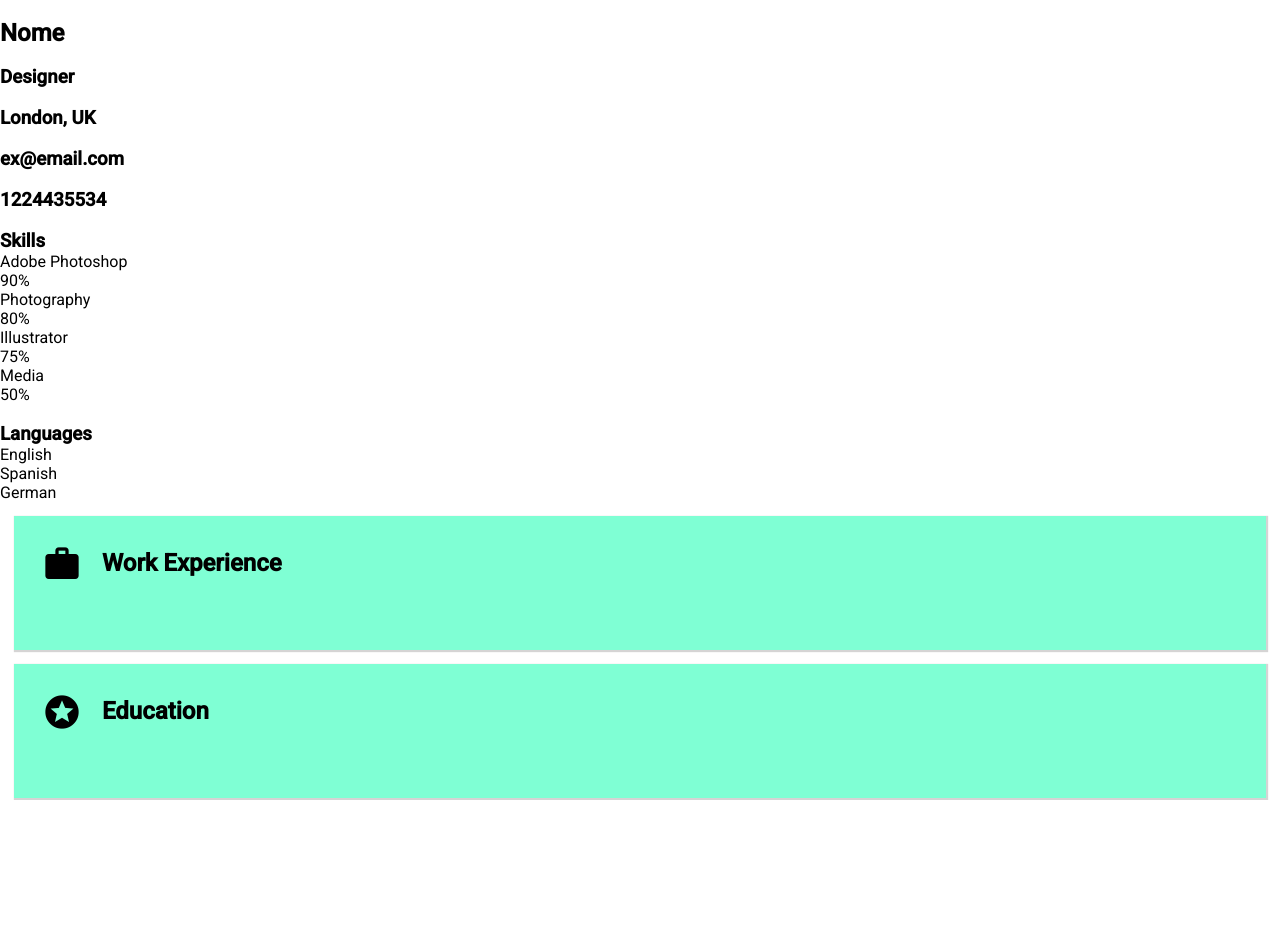
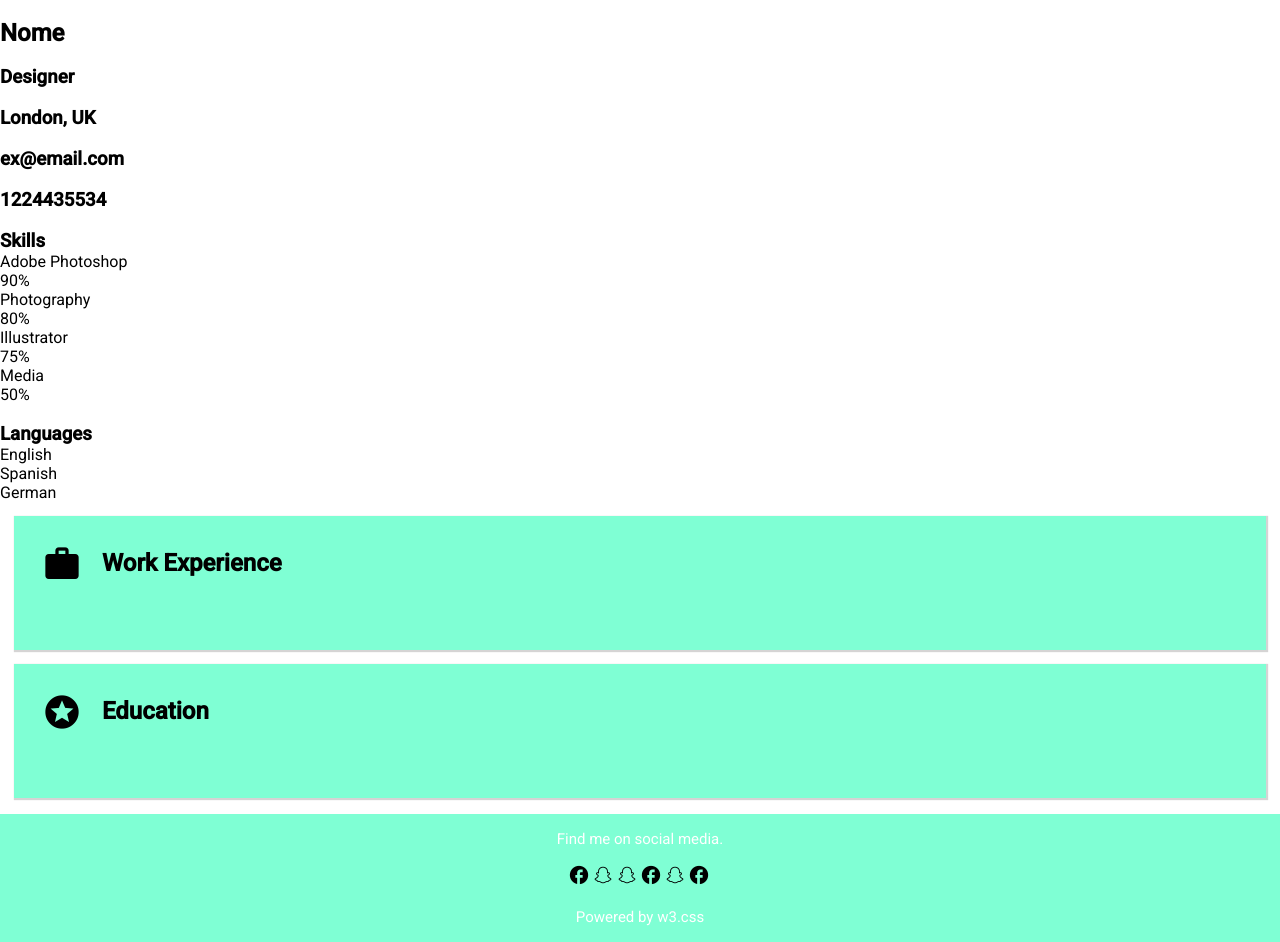
Before and after one commit to thayssa-souza/Project_Curriculum-vitae, an Angular app in the folder Curriculo/: page / in a window 1280 px wide. Before the commit the page ends 800 px from the top, so only its background shows below. Built offline with nearby package versions, Linux system fonts and the light colour scheme.

Commit message:
update footer

```diff
--- a/Curriculo/src/app/app.component.html
+++ b/Curriculo/src/app/app.component.html
@@ -5,4 +5,5 @@
   </section>
 </main>
 <footer>
+  <app-footer [dataFooter]="data.footer"></app-footer>
 </footer>
--- a/Curriculo/src/app/app.component.ts
+++ b/Curriculo/src/app/app.component.ts
@@ -4,49 +4,50 @@ import { DataApp } from 'src/models/data-app.models';
 @Component({
   selector: 'app-root',
   templateUrl: './app.component.html',
-  styleUrls: ['./app.component.css']
+  styleUrls: ['./app.component.css'],
 })
 export class AppComponent {
   title = 'Curriculo';
 
   public data: DataApp = {
-    basicInfo : {
-      name: "Jane Doe",
-      profileImg: "endereco aqui",
-      office: "Designer",
-      city: "London, UK",
-      email: "ex@mail.com",
-      phoneNumber: "12244355534",
+    basicInfo: {
+      name: 'Jane Doe',
+      profileImg: 'endereco aqui',
+      office: 'Designer',
+      city: 'London, UK',
+      email: 'ex@mail.com',
+      phoneNumber: '12244355534',
     },
-    skilss: [{
+    skilss: [
+      {
         name: 'Adobe Photoshop',
-      level: '90%'
+        level: '90%',
       },
       {
         name: 'Photography',
-        level: '80%'
+        level: '80%',
       },
       {
         name: 'Illustrator',
-        level: '75%'
+        level: '75%',
       },
       {
         name: 'Media',
-        level: '50%'
-      }
+        level: '50%',
+      },
     ],
     languages: [
       {
         name: 'English',
-      level: '100%'
+        level: '100%',
       },
       {
         name: 'Spanish',
-        level: '75%'
+        level: '75%',
       },
       {
         name: 'German',
-        level: '20%'
+        level: '20%',
       },
     ],
     experience: [
@@ -55,81 +56,91 @@ export class AppComponent {
           name: 'Work Experience',
           icon: 'work',
         },
-        experiences : [{
+        experiences: [
+          {
             title: 'Front End Developer / w3schools.com',
             timeStart: 'Jan 2015',
             timeEnd: 'Current',
-          description: 'Lorem ipsum dolor sit amet. Praesentium magnam consectetur vel in deserunt aspernatur est reprehenderit sunt hic. Nulla tempora soluta ea et odio, unde doloremque repellendus iure, iste.'
+            description:
+              'Lorem ipsum dolor sit amet. Praesentium magnam consectetur vel in deserunt aspernatur est reprehenderit sunt hic. Nulla tempora soluta ea et odio, unde doloremque repellendus iure, iste.',
           },
           {
             title: 'Web Developer / something.com',
             timeStart: 'Mar 2012',
             timeEnd: 'Dec 2014',
-          description: 'Consectetur adipisicing elit. Praesentium magnam consectetur vel in deserunt aspernatur est reprehenderit sunt hic. Nulla tempora soluta ea et odio, unde doloremque repellendus iure, iste.'
+            description:
+              'Consectetur adipisicing elit. Praesentium magnam consectetur vel in deserunt aspernatur est reprehenderit sunt hic. Nulla tempora soluta ea et odio, unde doloremque repellendus iure, iste.',
           },
           {
             title: 'Graphic Designer / designsomething.com',
             timeStart: 'Jun 2010',
             timeEnd: 'Mar 2012',
-          description: 'Lorem ipsum dolor sit amet, consectetur adipisicing elit.'
-          }]
+            description:
+              'Lorem ipsum dolor sit amet, consectetur adipisicing elit.',
+          },
+        ],
       },
       {
         titleSection: {
           name: 'Education',
           icon: 'stars',
         },
-        experiences : [{
+        experiences: [
+          {
             title: 'W3Schools.com',
             timeStart: 'Forever',
             timeEnd: 'Forever',
-          description: 'Web Development! All I need to know in one place'
+            description: 'Web Development! All I need to know in one place',
           },
           {
             title: 'London Business School',
             timeStart: '2013',
             timeEnd: '2015',
-          description: 'Master Degree'
+            description: 'Master Degree',
           },
           {
             title: 'School of Coding',
             timeStart: '2010',
             timeEnd: '2013',
-          description: 'Bachelor Degree'
-          }]
-      }
-    ]
-    ,
-    footer : {
+            description: 'Bachelor Degree',
+          },
+        ],
+      },
+    ],
+    footer: {
       info: 'Find me on social media.',
       //to fix: define format icons and source
-      socialMedia: [{
-        icon: 'facebook bla bla',
-        link: 'face bla bla'
+      socialMedia: [
+        {
+          icon: 'facebook',
+          link: '',
         },
         {
-        icon: 'insta bla bla',
-        link: 'insta bla bla'
+          icon: 'snapchat',
+          link: '',
         },
         {
-        icon: 'facebook bla bla',
-        link: 'face bla bla'
+          icon: 'snapchat',
+          link: '',
         },
         {
-        icon: 'facebook bla bla',
-        link: 'face bla bla'
+          icon: 'facebook',
+          link: '',
         },
         {
-        icon: 'facebook bla bla',
-        link: 'face bla bla'
+          icon: 'snapchat',
+          link: '',
         },
         {
-        icon: 'facebook bla bla',
-        link: 'face bla bla'
+          icon: 'facebook',
+          link: '',
         },
-
       ],
-      developed: {text: 'Powered by w3.css', link: 'https://www.w3schools.com/w3css/default.asp'}
+      developed: {
+        text: 'Powered by',
+        textLink: 'w3.css',
+        link: 'https://www.w3schools.com/w3css/default.asp',
+      },
+    },
+  };
 }
-  }
-}
--- a/Curriculo/src/app/components/footer/footer.component.css
+++ b/Curriculo/src/app/components/footer/footer.component.css
@@ -0,0 +1,33 @@
+:host .foot {
+  min-width: 100%;
+  display: flex;
+  flex-direction: column;
+  justify-content: center;
+  align-items: center;
+  position: relative;
+  margin-top: 16px;
+  bottom: 0;
+  background-color: aquamarine;
+}
+
+:host h3 {
+  color: #fff;
+  font-weight: 400;
+  font-size: 15px;
+  padding: 16px 0;
+}
+:host .foot ul {
+  display: flex;
+  list-style-type: none;
+  font-weight: 400;
+  font-size: 15px;
+}
+
+:host .foot__link {
+  text-decoration: none;
+  color: #fff;
+}
+
+:host mat-icon{
+  font-size: 22px;
+}
--- a/Curriculo/src/app/components/footer/footer.component.html
+++ b/Curriculo/src/app/components/footer/footer.component.html
@@ -1 +1,13 @@
-<p>footer works!</p>
+<div class="foot">
+  <h3>{{ dataFooter.info }}</h3>
+  <ul >
+    <li *ngFor="let icon of dataFooter.socialMedia"><mat-icon>{{icon.icon}}</mat-icon></li>
+  </ul>
+
+  <h3>
+    {{ dataFooter.developed.text }}
+    <a class="foot__link" href="{{ dataFooter.developed.link }}">{{
+      dataFooter.developed.textLink
+    }}</a>
+  </h3>
+</div>
--- a/Curriculo/src/app/components/footer/footer.component.ts
+++ b/Curriculo/src/app/components/footer/footer.component.ts
@@ -1,4 +1,5 @@
-import { Component } from '@angular/core';
+import { Component, Input } from '@angular/core';
+import { Footer } from 'src/models/footer.models';
 
 @Component({
   selector: 'app-footer',
@@ -6,5 +7,5 @@ import { Component } from '@angular/core';
   styleUrls: ['./footer.component.css']
 })
 export class FooterComponent {
-
+  @Input() public dataFooter!: Footer;
 }
--- a/Curriculo/src/models/developed.models.ts
+++ b/Curriculo/src/models/developed.models.ts
@@ -1,4 +1,5 @@
 export interface Developed {
   text: string;
+  textLink: string;
   link: string;
 }
```
Lines whose indentation alone changed are shown as unchanged.
